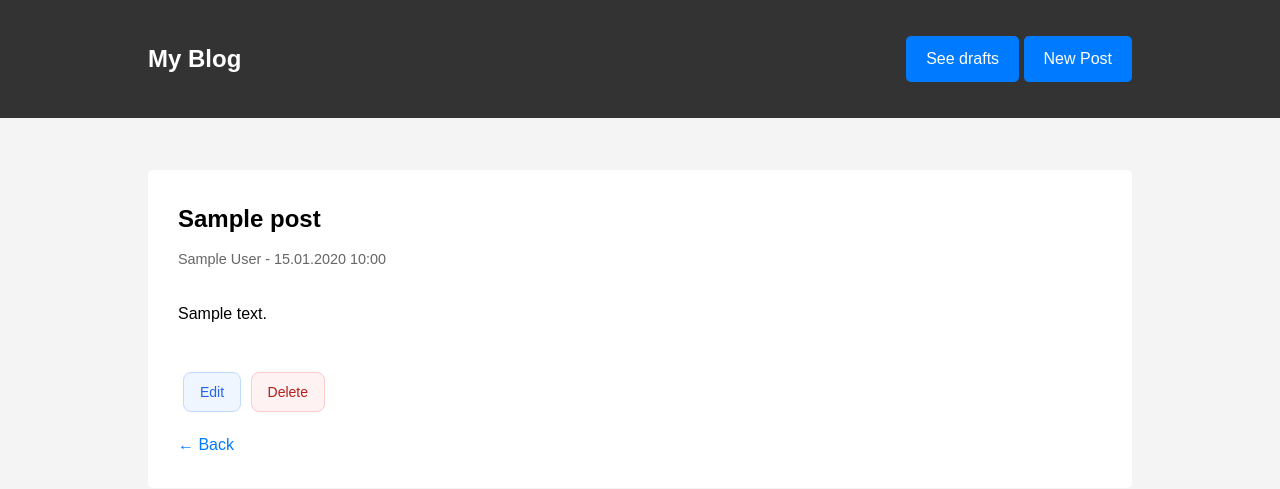
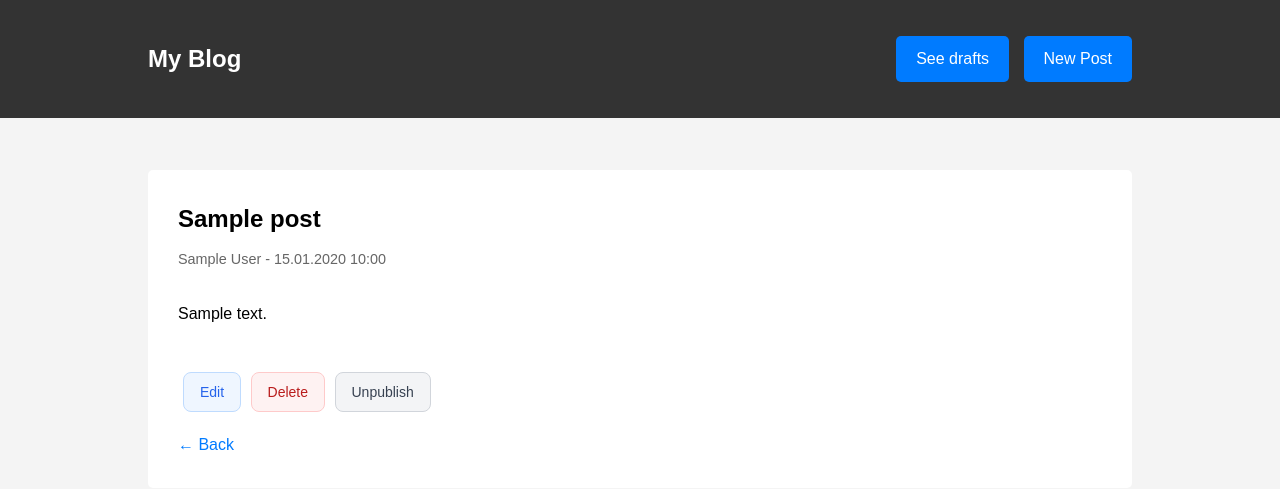
Before and after one commit to abdurakhmanovjohn/blogsite-fastapi, a FastAPI app: a page that uses templates/base.html in a window 1280 px wide. Shown: the top 489 px of the page. Run offline with FastAPI, Linux system fonts and the light colour scheme; tables that the repository leaves empty hold one stand-in row (values such as "Sample post").

Commit message:
new unpublish button added in post page

```diff
--- a/main.py
+++ b/main.py
@@ -243,6 +243,21 @@ def publish_draft(post_id: int, db: Session = Depends(get_db)):
 
     return RedirectResponse(url=f"/post/{post.slug}", status_code=303)
 
+@app.post("/post/{post_id}/unpublish")
+def unpublish_post(post_id: int, db: Session = Depends(get_db)):
+    post = db.query(models.Post).filter_by(id=post_id).first()
+
+    if not post:
+        raise HTTPException(status_code=404)
+
+    post.is_published = False
+    post.published_at = None
+    post.updated_at = datetime.now()
+
+    db.commit()
+
+    return RedirectResponse(url="/drafts", status_code=303)
+
 
 @app.get("/api/posts", response_model=List[schemas.PostResponse])
 def get_posts(db: Session = Depends(get_db)):
--- a/static/style.css
+++ b/static/style.css
@@ -38,6 +38,11 @@ nav h1 a {
   margin-left: 20px !important;
 } */
 
+.btns .btn {
+  display: inline-block;
+  margin-left: 10px;
+}
+
 .btn {
   background: #007bff;
   color: white;
@@ -55,7 +60,8 @@ nav h1 a {
 
 .btn-edit,
 .btn-delete,
-.btn-publish {
+.btn-publish,
+.btn-unpublish {
   display: inline-flex;
   align-items: center;
   justify-content: center;
@@ -124,6 +130,23 @@ nav h1 a {
   background-color: #93c5fd; /* blue-300 */
   border-color: #93c5fd;
   cursor: not-allowed;
+}
+
+.btn-unpublish {
+  color: #374151; /* gray-700 */
+  background-color: #f3f4f6; /* gray-100 */
+
+  border: 1px solid #d1d5db;
+  border-radius: 8px;
+
+  cursor: pointer;
+  transition: all 0.2s ease;
+  margin-left: 5px;
+}
+
+.btn-unpublish:hover {
+  background-color: #e5e7eb;
+  border-color: #9ca3af;
 }
 
 .post-card {
--- a/templates/base.html
+++ b/templates/base.html
@@ -11,7 +11,7 @@
         <div class="container">
             <h1><a href="/">My Blog</a></h1>
             <div class="btns">
-                <a href="/drafts" class="btn btn-1">See drafts</a>
+                <a href="/drafts" class="btn">See drafts</a>
                 <a href="/create" class="btn">New Post</a>
             </div>
         </div>
--- a/templates/post.html
+++ b/templates/post.html
@@ -32,6 +32,10 @@
                 Delete
             </button>
         </form>
+
+        <form method="post" action="/post/{{ post.id }}/unpublish" style="display:inline">
+          <button class="btn-unpublish">Unpublish</button>
+        </form>
     </div>
     <a href="/" class="btn-back">← Back</a>
 </article>
```
